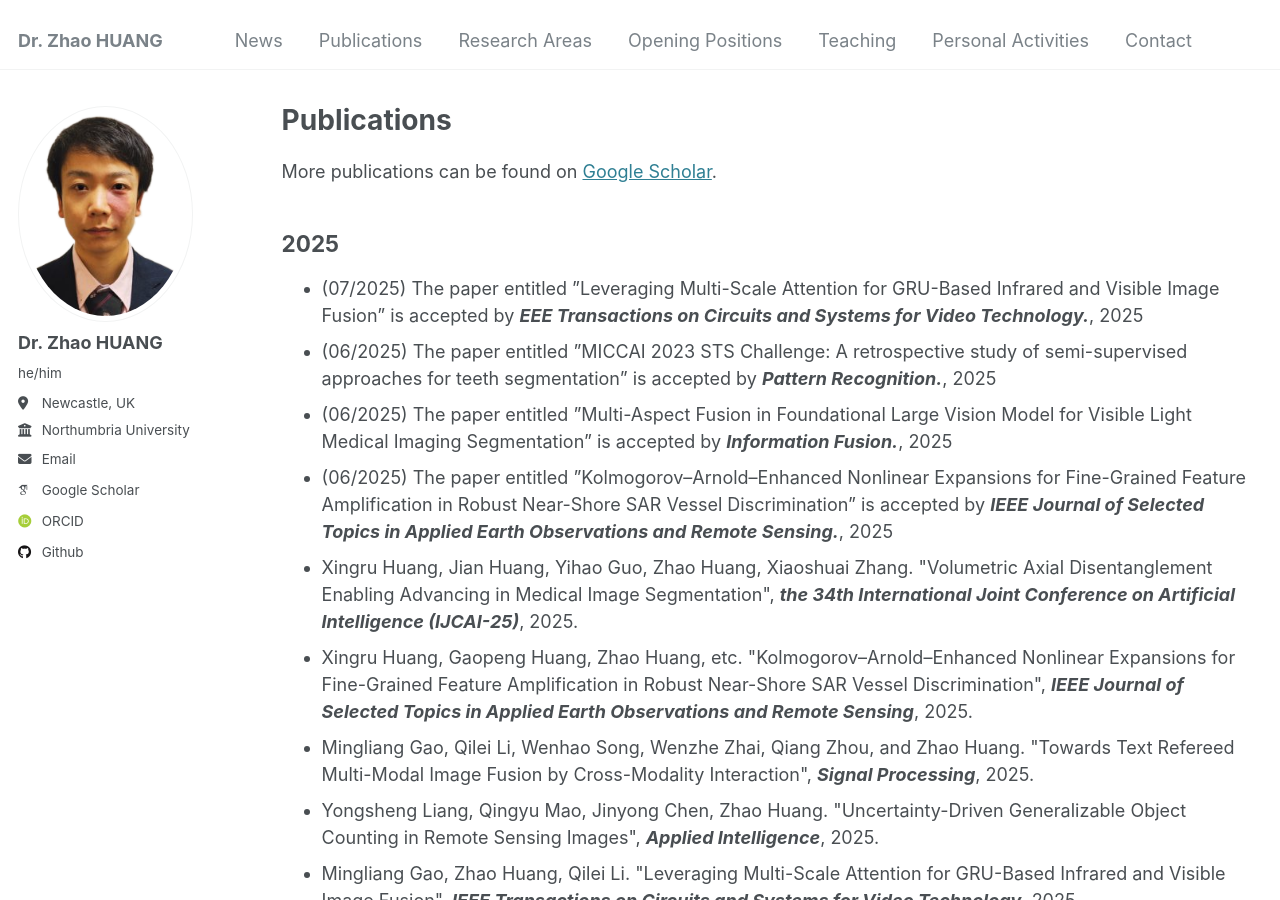
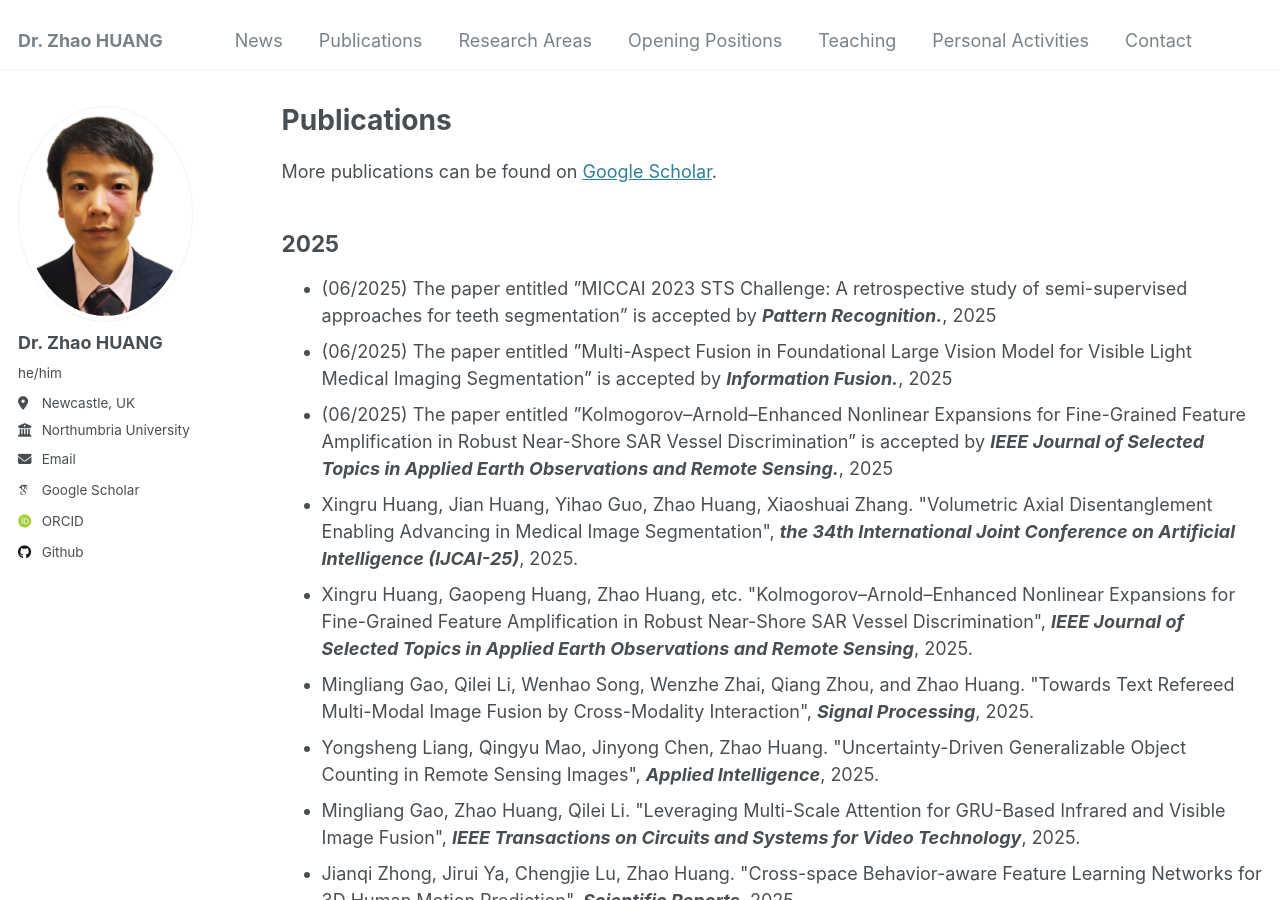
Before and after one commit to ZZ2020zz/ZZ2020zz.github.io, a Jekyll site: the page built from _pages/publications.html, in a window 1280 px wide and 900 px high. Built offline with Jekyll 4.4.1, drawn with Linux system fonts in a browser that asks for light colours; some web fonts are replaced.

Commit message:
Update publications.html

```diff
--- a/_pages/publications.html
+++ b/_pages/publications.html
@@ -21,8 +21,6 @@ author_profile: true
         <section>
             <h2>2025</h2>
             <ul>
-                <li>(07/2025) The paper entitled ”Leveraging Multi-Scale Attention for GRU-Based Infrared and Visible Image Fusion” is accepted by <em style="font-style: italic;
-                font-weight: bold;"> EEE Transactions on Circuits and Systems for Video Technology.</em>, 2025
                 <li>(06/2025) The paper entitled ”MICCAI 2023 STS Challenge: A retrospective study of semi-supervised approaches for teeth segmentation” is accepted by <em style="font-style: italic;
                 font-weight: bold;"> Pattern Recognition.</em>, 2025
                 <li>(06/2025) The paper entitled ”Multi-Aspect Fusion in Foundational Large Vision Model for Visible Light Medical Imaging Segmentation” is accepted by <em style="font-style: italic;
```
